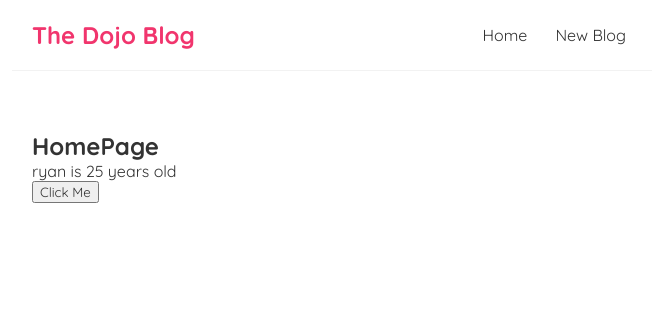
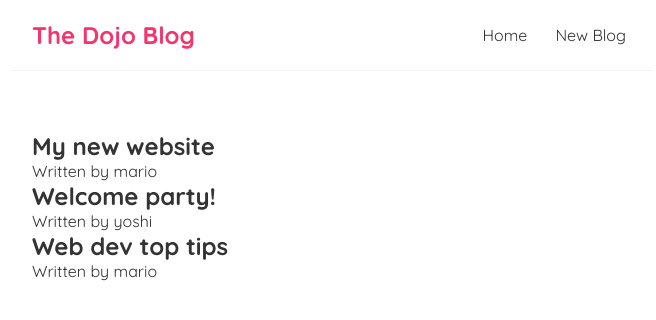
Before and after one commit to ryanminjaeshin/react-recap, a React (Create React App) app: page / in a window 1280 px wide. Shown: the top 320 px of the page, without its empty margins (308-964 px from the left). Built offline with nearby package versions, Linux system fonts and the light colour scheme.

Commit message:
add obj and map

```diff
--- a/src/Home.js
+++ b/src/Home.js
@@ -2,19 +2,20 @@ import { useState } from 'react';
 
 const Home = () => {
 
-    const [name, setName] = useState('ryan');
-    const [age, setAge] = useState(25);
-
-    const handleClick = () => {
-        setName('luigi');
-        setAge(30);
-    }
+    const [blogs, setBlogs] = useState([
+        { title: 'My new website', body: 'lorem ipsum...', author: 'mario', id: 1 },
+        { title: 'Welcome party!', body: 'lorem ipsum...', author: 'yoshi', id: 2 },
+        { title: 'Web dev top tips', body: 'lorem ipsum...', author: 'mario', id: 3 }
+    ])
 
     return (
         <div className="home">
-            <h2>HomePage</h2>
-            <p>{name} is {age} years old</p>
-            <button onClick={handleClick}>Click Me</button>
+            {blogs.map((blog) => (
+                <div className="blog-preview" key={blog.id}>
+                    <h2>{blog.title}</h2>
+                    <p>Written by {blog.author}</p>
+                </div>
+            ))}
         </div>
     );
 }
```
